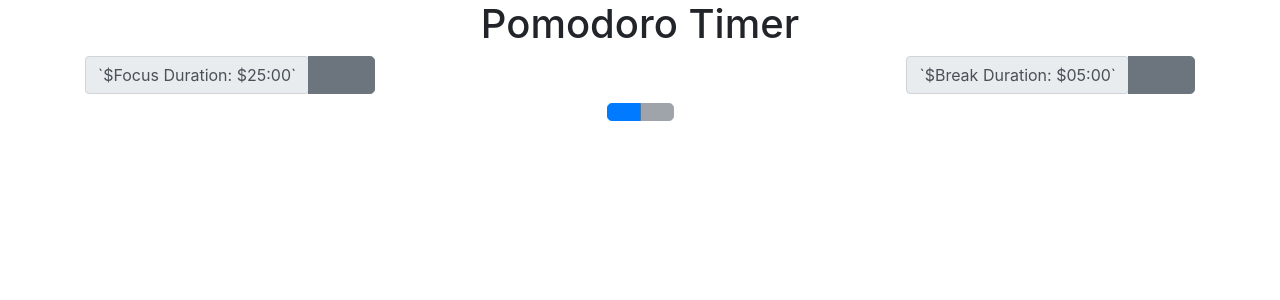
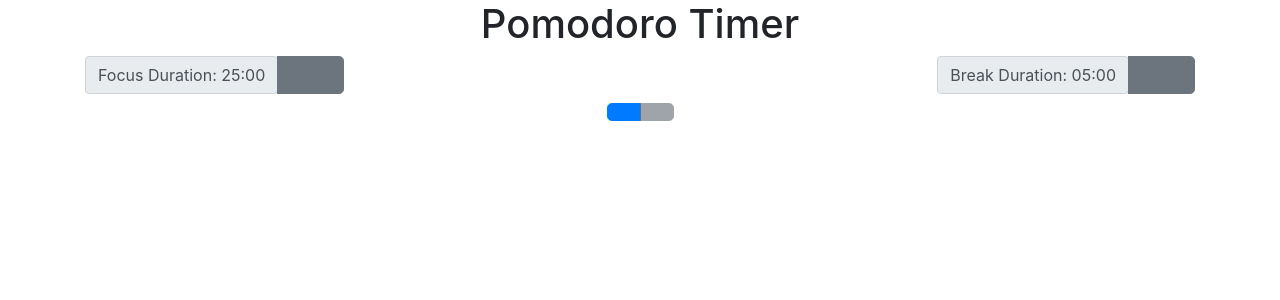
Before and after one commit to elersong/pomodoro, a React (Create React App) app: page / in a window 1280 px wide. Shown: the top 300 px of the page. Built offline with nearby package versions, Linux system fonts and the light colour scheme; a web font is replaced by a local one.

Commit message:
fix the formatting issue I created in SettingsButtonGroup

```diff
--- a/src/pomodoro/SettingsButtonGroup.js
+++ b/src/pomodoro/SettingsButtonGroup.js
@@ -11,7 +11,7 @@ function SettingsButtonGroup({
   return (
     <div className="input-group input-group-lg mb-2">
       <span className="input-group-text" data-testid={`duration-${testId}`}>
-        `${settingName}: ${durationAmount}`
+        {`${settingName}: ${durationAmount}`}
       </span>
       <div className="input-group-append">
         <Button
```
